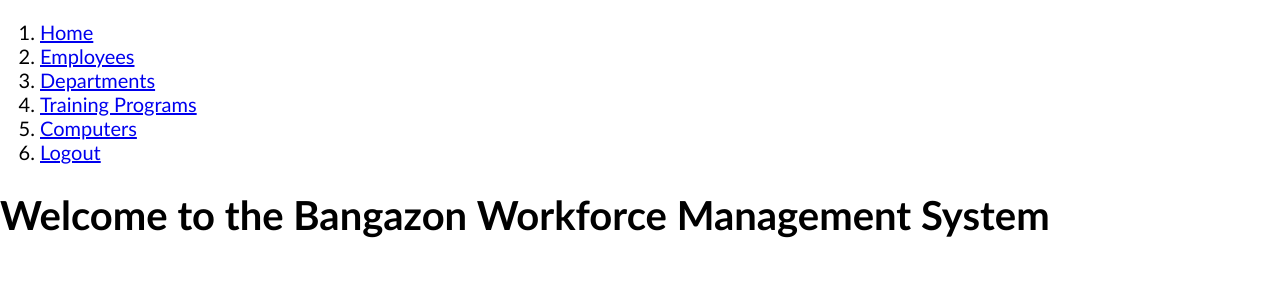
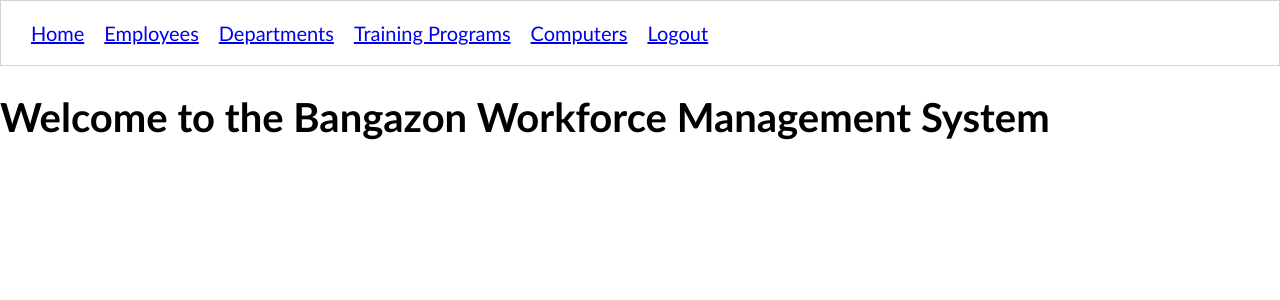
Before and after one commit to nss-cohort-36/bangazon-workforce-mgt-illin-illusionists, a Django app: page / in a window 1280 px wide. Shown: the top 300 px of the page. Run offline with Django 3.2, Linux system fonts and the light colour scheme.

Commit message:
added navabr styling

```diff
--- a/hrapp/static/styles/base.css
+++ b/hrapp/static/styles/base.css
@@ -8,3 +8,15 @@ body {
 .main-content {
   padding: 1em 2em;
 }
+
+.navList {
+  list-style-type: none;
+  display: flex;
+  border: 1px solid lightgray;
+  padding: 1em;
+  margin: 0;
+}
+
+.navList__route {
+  margin: 0 0.5em;
+}
```
